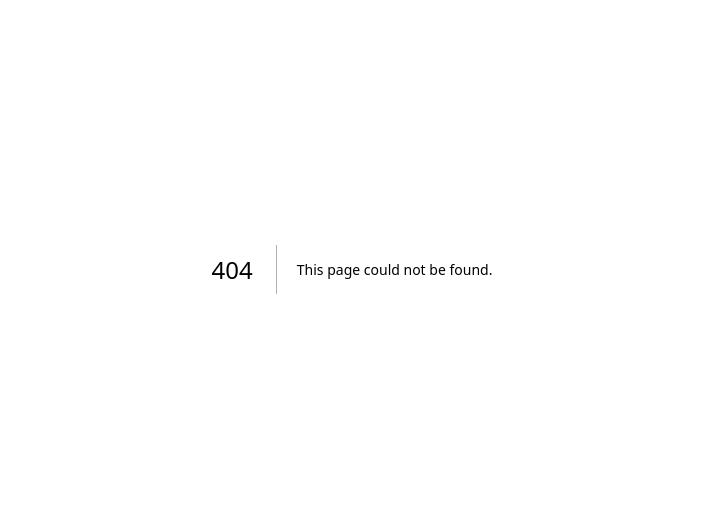
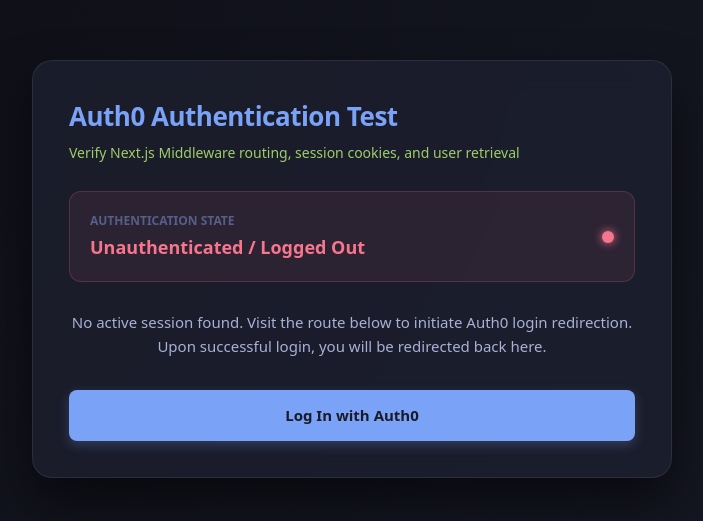
Before and after one commit to HD-Brody/Hackthe6ix2026, a Next.js app: page /test-auth in a window 1280 px wide. Before the commit this address had no page. Shown: the part 131-652 px from the top of the page, without its empty margins (288-991 px from the left). Built offline with nearby package versions, Linux system fonts and the light colour scheme; no server answers.

Commit message:
feat: implement Auth0 authentication middleware and testing page

```diff
--- /dev/null
+++ b/src/app/test-auth/page.tsx
@@ -0,0 +1,208 @@
+import { auth0 } from "@/lib/auth0";
+
+export default async function TestAuthPage() {
+  const session = await auth0.getSession();
+  const user = session?.user;
+
+  return (
+    <div style={{
+      minHeight: "100vh",
+      background: "radial-gradient(circle at top left, #0d0e15, #161824)",
+      color: "#c0caf5",
+      fontFamily: "system-ui, -apple-system, sans-serif",
+      padding: "40px 20px",
+      display: "flex",
+      justifyContent: "center",
+      alignItems: "center"
+    }}>
+      <div style={{
+        maxWidth: "640px",
+        width: "100%",
+        backgroundColor: "rgba(30, 32, 48, 0.75)",
+        backdropFilter: "blur(16px)",
+        borderRadius: "20px",
+        border: "1px solid rgba(255, 255, 255, 0.08)",
+        padding: "36px",
+        boxShadow: "0 24px 48px rgba(0, 0, 0, 0.5)"
+      }}>
+        <h1 style={{
+          fontSize: "26px",
+          fontWeight: 800,
+          color: "#7aa2f7",
+          marginTop: 0,
+          marginBottom: "6px",
+          letterSpacing: "-0.5px"
+        }}>
+          Auth0 Authentication Test
+        </h1>
+        <p style={{
+          color: "#9ece6a",
+          fontSize: "14px",
+          marginBottom: "28px"
+        }}>
+          Verify Next.js Middleware routing, session cookies, and user retrieval
+        </p>
+
+        {/* Auth status block */}
+        <div style={{
+          backgroundColor: user ? "rgba(158, 206, 106, 0.08)" : "rgba(247, 118, 142, 0.08)",
+          border: `1px solid ${user ? "rgba(158, 206, 106, 0.2)" : "rgba(247, 118, 142, 0.2)"}`,
+          borderRadius: "12px",
+          padding: "20px",
+          marginBottom: "28px",
+          display: "flex",
+          justifyContent: "space-between",
+          alignItems: "center"
+        }}>
+          <div>
+            <span style={{ fontSize: "12px", color: "#565f89", textTransform: "uppercase", fontWeight: 600, display: "block", marginBottom: "4px" }}>
+              Authentication State
+            </span>
+            <span style={{ fontSize: "18px", fontWeight: 700, color: user ? "#9ece6a" : "#f7768e" }}>
+              {user ? "Authenticated / Logged In" : "Unauthenticated / Logged Out"}
+            </span>
+          </div>
+          <div style={{
+            width: "12px",
+            height: "12px",
+            borderRadius: "50%",
+            backgroundColor: user ? "#9ece6a" : "#f7768e",
+            boxShadow: `0 0 10px ${user ? "#9ece6a" : "#f7768e"}`
+          }} />
+        </div>
+
+        {user ? (
+          <div>
+            {/* Profile Detail Card */}
+            <div style={{
+              backgroundColor: "#16161e",
+              borderRadius: "12px",
+              padding: "24px",
+              border: "1px solid rgba(255, 255, 255, 0.04)",
+              marginBottom: "24px",
+              display: "flex",
+              gap: "20px",
+              alignItems: "center"
+            }}>
+              {user.picture ? (
+                // eslint-disable-next-line @next/next/no-img-element
+                <img
+                  src={user.picture}
+                  alt={user.name || "User Avatar"}
+                  style={{
+                    width: "72px",
+                    height: "72px",
+                    borderRadius: "50%",
+                    border: "2px solid #7aa2f7"
+                  }}
+                />
+              ) : (
+                <div style={{
+                  width: "72px",
+                  height: "72px",
+                  borderRadius: "50%",
+                  backgroundColor: "#24283b",
+                  display: "flex",
+                  justifyContent: "center",
+                  alignItems: "center",
+                  fontSize: "24px",
+                  color: "#7aa2f7",
+                  border: "2px solid #7aa2f7"
+                }}>
+                  👤
+                </div>
+              )}
+              <div style={{ flex: 1 }}>
+                <h3 style={{ margin: 0, fontSize: "18px", fontWeight: 700, color: "#7aa2f7" }}>
+                  {user.name}
+                </h3>
+                <p style={{ margin: "4px 0 0 0", fontSize: "14px", color: "#565f89" }}>
+                  Email: <span style={{ color: "#c0caf5" }}>{user.email}</span>
+                </p>
+                {user.nickname && (
+                  <p style={{ margin: "4px 0 0 0", fontSize: "14px", color: "#565f89" }}>
+                    Nickname: <span style={{ color: "#c0caf5" }}>{user.nickname}</span>
+                  </p>
+                )}
+              </div>
+            </div>
+
+            {/* Raw Session Token Viewer */}
+            <div style={{ marginBottom: "28px" }}>
+              <span style={{ display: "block", fontSize: "11px", fontWeight: 600, color: "#565f89", textTransform: "uppercase", marginBottom: "8px" }}>
+                Raw Session Metadata
+              </span>
+              <pre style={{
+                margin: 0,
+                backgroundColor: "#16161e",
+                borderRadius: "8px",
+                padding: "16px",
+                border: "1px solid rgba(255, 255, 255, 0.03)",
+                fontSize: "13px",
+                fontFamily: "monospace",
+                color: "#9ece6a",
+                overflowX: "auto",
+                maxHeight: "150px"
+              }}>
+                {JSON.stringify(user, null, 2)}
+              </pre>
+            </div>
+
+            <a
+              href="/auth/logout"
+              style={{
+                display: "block",
+                textAlign: "center",
+                backgroundColor: "rgba(247, 118, 142, 0.15)",
+                color: "#f7768e",
+                fontWeight: 600,
+                fontSize: "15px",
+                padding: "14px 28px",
+                border: "1px solid rgba(247, 118, 142, 0.3)",
+                borderRadius: "8px",
+                cursor: "pointer",
+                textDecoration: "none",
+                transition: "background-color 0.2s"
+              }}
+            >
+              Log Out of Application
+            </a>
+          </div>
+        ) : (
+          <div>
+            <p style={{
+              fontSize: "15px",
+              lineHeight: "1.6",
+              color: "#a9b1d6",
+              marginBottom: "32px",
+              textAlign: "center"
+            }}>
+              No active session found. Visit the route below to initiate Auth0 login redirection.
+              Upon successful login, you will be redirected back here.
+            </p>
+
+            <a
+              href="/auth/login"
+              style={{
+                display: "block",
+                textAlign: "center",
+                backgroundColor: "#7aa2f7",
+                color: "#1a1b26",
+                fontWeight: 700,
+                fontSize: "15px",
+                padding: "14px 28px",
+                border: "none",
+                borderRadius: "8px",
+                cursor: "pointer",
+                textDecoration: "none",
+                boxShadow: "0 4px 12px rgba(122, 162, 247, 0.25)"
+              }}
+            >
+              Log In with Auth0
+            </a>
+          </div>
+        )}
+      </div>
+    </div>
+  );
+}
--- /dev/null
+++ b/src/lib/auth0.ts
@@ -0,0 +1,3 @@
+import { Auth0Client } from "@auth0/nextjs-auth0/server";
+
+export const auth0 = new Auth0Client();
--- /dev/null
+++ b/src/middleware.ts
@@ -0,0 +1,16 @@
+import { NextRequest } from "next/server";
+import { auth0 } from "./lib/auth0";
+
+export async function middleware(request: NextRequest) {
+  // Delegate handling of auth routes (/auth/login, /auth/logout, etc.) to the Auth0 SDK.
+  // It handles these routes and returns a response, otherwise it falls through
+  // and allows the request to proceed.
+  return await auth0.middleware(request);
+}
+
+export const config = {
+  // Run middleware on all paths except static files, public folder files, images, favicon
+  matcher: [
+    "/((?!_next/static|_next/image|favicon.ico|audio/|images/|api/session).*)",
+  ],
+};
```
